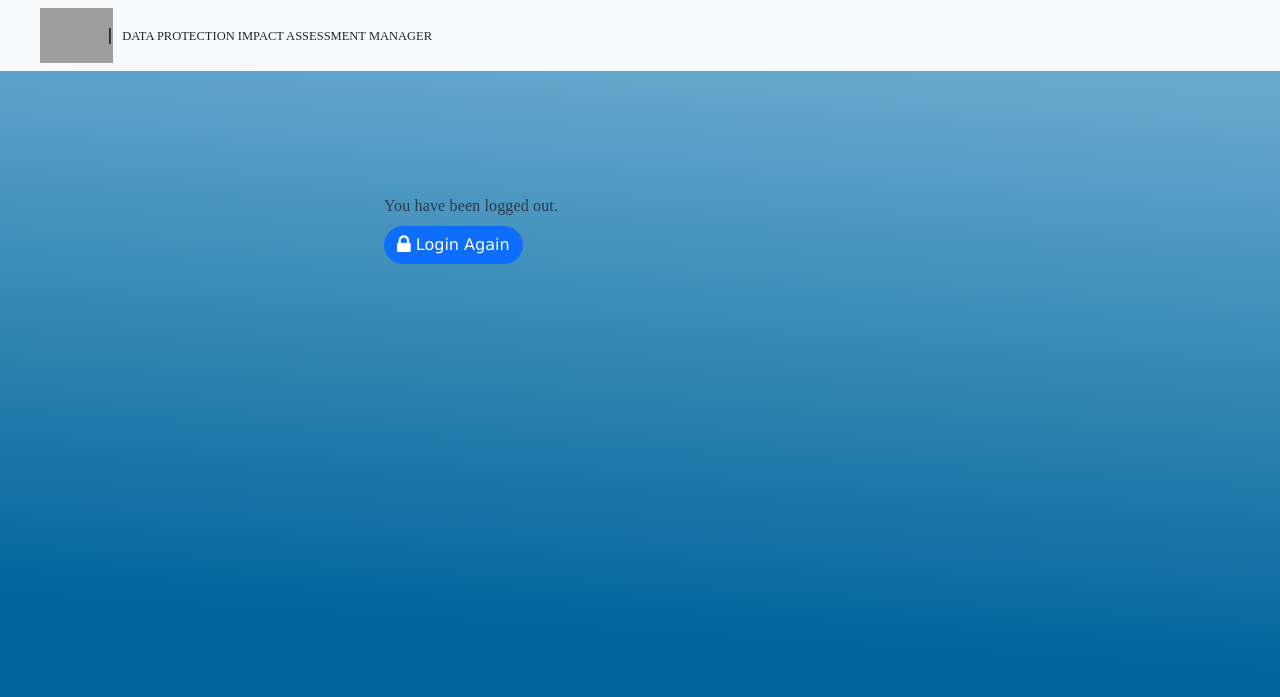
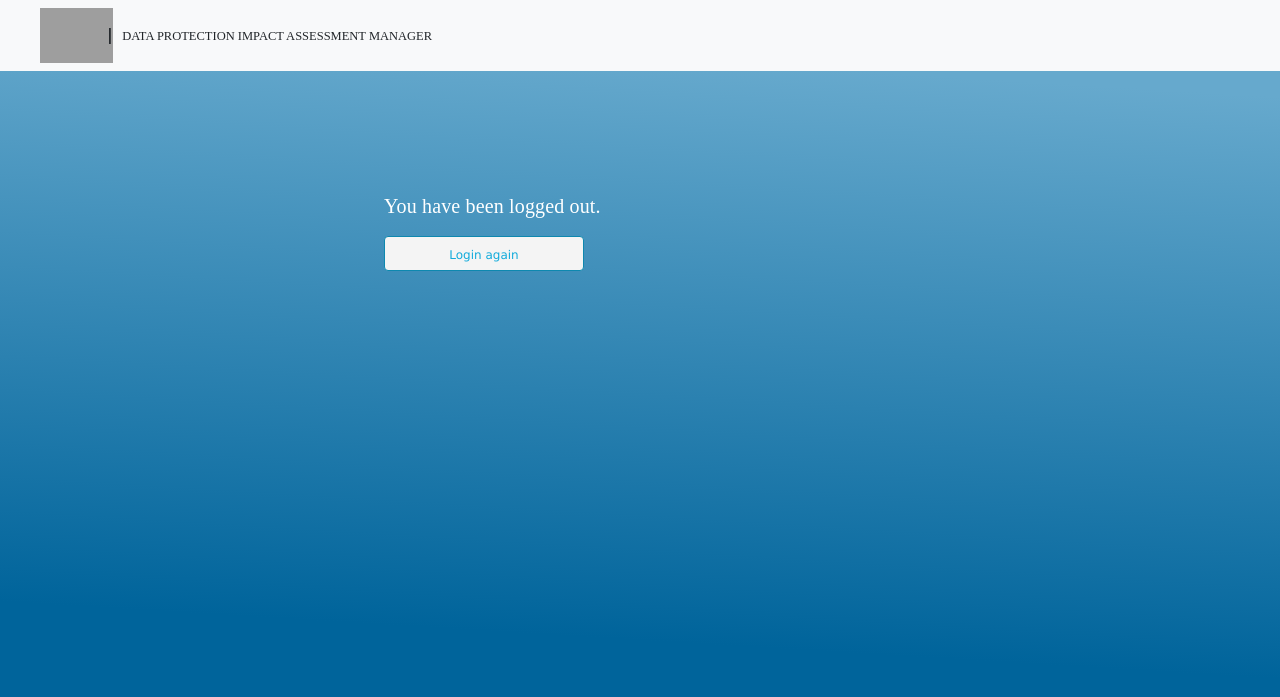
Before and after one commit to snandi51/DPIA, a Django app: page /logout in a window 1280 px wide. Shown: the top 697 px of the page. Run offline with Django 3.2, Linux system fonts and the light colour scheme; a user stored in the database is signed in; some libraries are stand-ins or nearby versions; grey boxes are pictures that could not be loaded.

Commit message:
minior ui changes 1

```diff
--- a/Assessment/static/assets/css/style-figma.css
+++ b/Assessment/static/assets/css/style-figma.css
@@ -355,6 +355,24 @@ input[type="radio"]{
     color: rgba(39, 41, 54, 0.85);
 }
 
+.scr-h1-1{
+    /* Subtitle/Subtitle 01 */
+
+    font-family: 'Ubuntu';
+    font-style: normal;
+    font-weight: 500;
+    font-size: 20px;
+    color: #FFFFFF;
+    line-height: 24px;
+    margin-top: 2%;
+    /* or 150% */
+
+    letter-spacing: 0.15px;
+
+    /* Typography/On Surface/High Emphasis */
+
+}
+
 .session_box{
     height: 160px;
     width: 220px;
@@ -402,12 +420,40 @@ input[type="radio"]{
     border-radius: 4px;
 }
 
+.logout-assessment{
+    box-sizing: border-box;
+
+    /* Auto layout */
+
+    display: flex;
+    font-size: 12px;
+    font-weight: 500;
+    margin-top: 10px;
+    font-family: 'Ubuntu';
+    flex-direction: row;
+    justify-content: center;
+    align-items: center;
+    color: #12ABDB;
+    padding: 9px 8px 7px;
+
+    position: absolute;
+    width: 200px;
+    height: 35px;
+
+
+    /* Primary/Palette/Primary */
+
+    background: #F4F4F4;
+    border: 1px solid #0E88AF;
+    border-radius: 4px;
+}
+
 .result-box{
     position: absolute;
     width: 800px;
     height: 250px;
     left: 204px;
-    top: 160px;
+    top: 180px;
     border-radius: 8px;
 
     background: #FFFFFF;
@@ -433,7 +479,7 @@ input[type="radio"]{
     /* Auto layout */
 
     display: flex;
-    font-size: 14px;
+    font-size: 12px;
     font-weight: 500;
     font-family: 'Ubuntu';
     flex-direction: row;
@@ -446,7 +492,7 @@ input[type="radio"]{
 
     position: absolute;
     width: 180px;
-    height: 40px;
+    height: 30px;
 
 
     /* Primary/Palette/Primary */
@@ -463,7 +509,7 @@ input[type="radio"]{
     /* Auto layout */
 
     display: flex;
-    font-size: 14px;
+    font-size: 12px;
     font-weight: 500;
     font-family: 'Ubuntu';
     flex-direction: row;
@@ -476,7 +522,7 @@ input[type="radio"]{
 
     position: absolute;
     width: 200px;
-    height: 40px;
+    height: 30px;
 
 
     /* Primary/Palette/Primary */
@@ -500,7 +546,7 @@ input[type="radio"]{
     height: 16px;
     left: 15.2%;
     right: 476px;
-    top: 75%;
+    top: 80%;
     width: 800px;
     font-family: 'Ubuntu';
     font-style: normal;
@@ -1011,8 +1057,10 @@ input[type="radio"]{
     font-size: 16px;
     color: #FFFFFF;
     border-radius: 8px;
+    border-color: #12ABDB;
     font-family: 'Ubuntu';
 }
+
 
 .login-text-top{
     position: absolute;
--- a/Assessment/templates/result.html
+++ b/Assessment/templates/result.html
@@ -48,7 +48,7 @@
 <body style="background: linear-gradient(3.47deg, #00649B 13.28%, #66A9CD 93.28%);
 position: static;
 width: 1240px;
-height: 575px;">
+height: 600px;">
 <div class="result-box">
     {% if dpia_status %}
             {% if dpia_status == 'Recommended' %}
--- a/Members/templates/logout.html
+++ b/Members/templates/logout.html
@@ -9,8 +9,8 @@ width: auto;
 height: 650px">
 <div style ="position:absolute; left: 30%;top:20%; width: 500px;">
     <br>
-    <h1 class="scr-h1">You have been logged out.</h1>
-    <a href="{% url 'login' %}"><button type="button" class="btn btn-primary rounded-pill" style="font-family:Verdana"><i class="fa fa-lock fa-lg "></i> Login Again</button></a>
+    <h1 class="scr-h1-1">You have been logged out.</h1>
+    <a href="{% url 'login' %}"><button type="button" class="logout-assessment" style="font-family:Verdana"> Login again</button></a>
     </div>
 </div>
 
```
